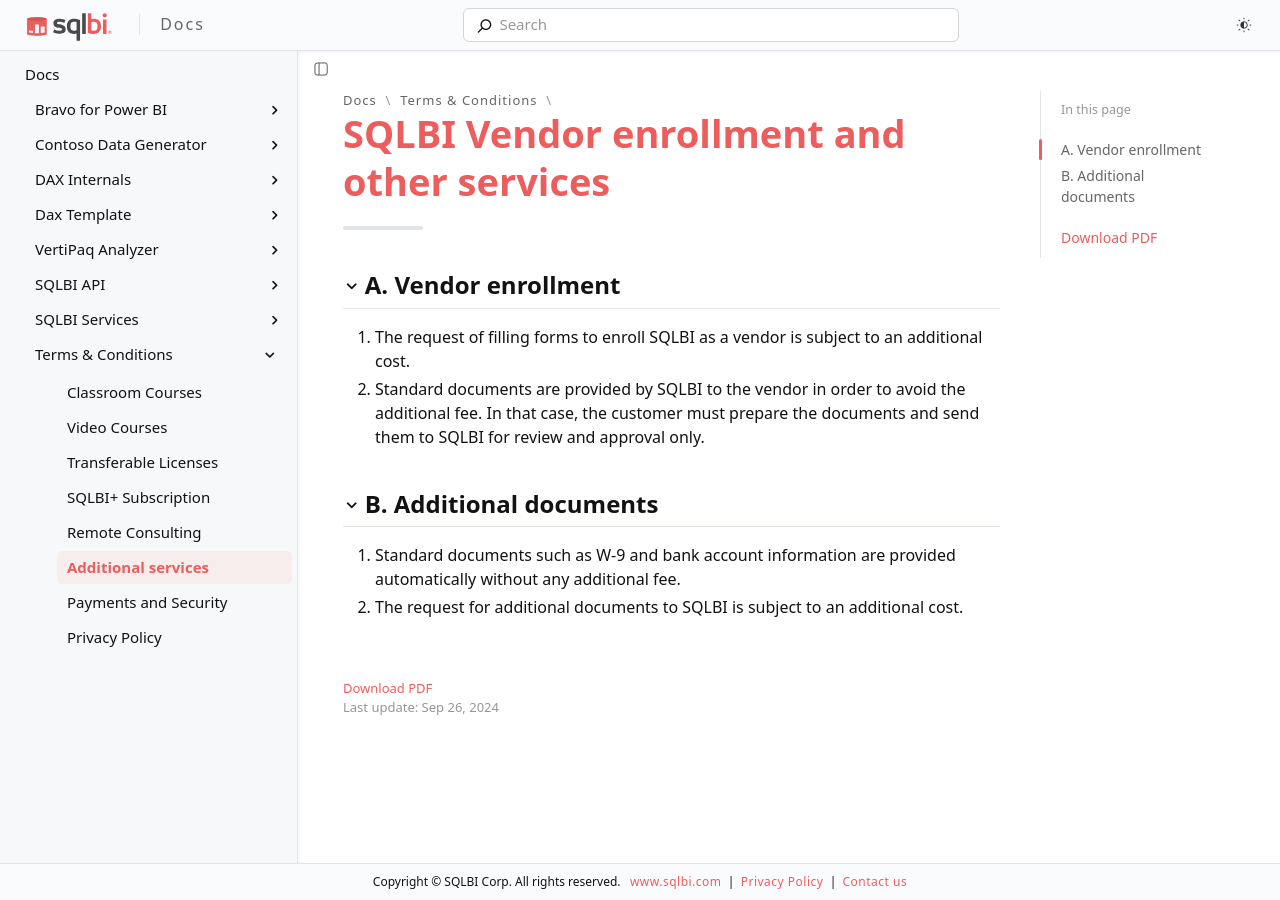
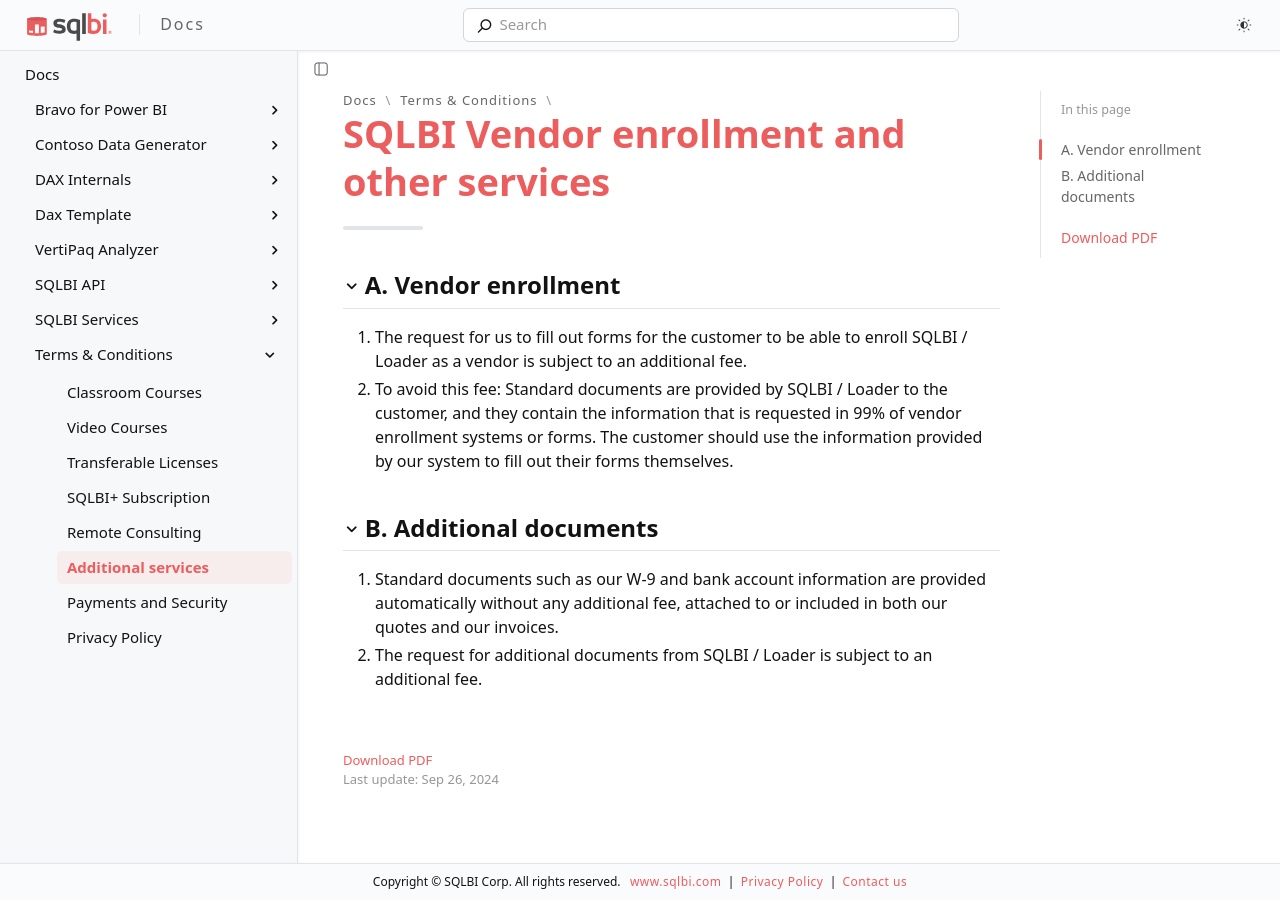
Before and after one commit to sql-bi/docs, a Jekyll site: the page built from _mydocs/terms-and-conditions/additional-services.md, in a window 1280 px wide. Built offline with Jekyll 4.4.1, drawn with Linux system fonts in a browser that asks for light colours; cached includes are drawn as plain includes; some web fonts are replaced.

Commit message:
Fixed English

```diff
--- a/_mydocs/terms-and-conditions/additional-services.md
+++ b/_mydocs/terms-and-conditions/additional-services.md
@@ -8,9 +8,9 @@
 ---
 
 ## A. Vendor enrollment
-1. The request of filling forms to enroll SQLBI as a vendor is subject to an additional cost.
-2. Standard documents are provided by SQLBI to the vendor in order to avoid the additional fee. In that case, the customer must prepare the documents and send them to SQLBI for review and approval only.
+1. The request for us to fill out forms for the customer to be able to enroll SQLBI / Loader as a vendor is subject to an additional fee.
+2. To avoid this fee: Standard documents are provided by SQLBI / Loader to the customer, and they contain the information that is requested in 99% of vendor enrollment systems or forms. The customer should use the information provided by our system to fill out their forms themselves.
 
 ## B. Additional documents
-1. Standard documents such as W-9 and bank account information are provided automatically without any additional fee.
-2. The request for additional documents to SQLBI is subject to an additional cost.
+1. Standard documents such as our W-9 and bank account information are provided automatically without any additional fee, attached to or included in both our quotes and our invoices.
+2. The request for additional documents from SQLBI / Loader is subject to an additional fee.
```
Also changed, not shown: _mydocs/terms-and-conditions/video-courses.md (+3 -2 lines).
